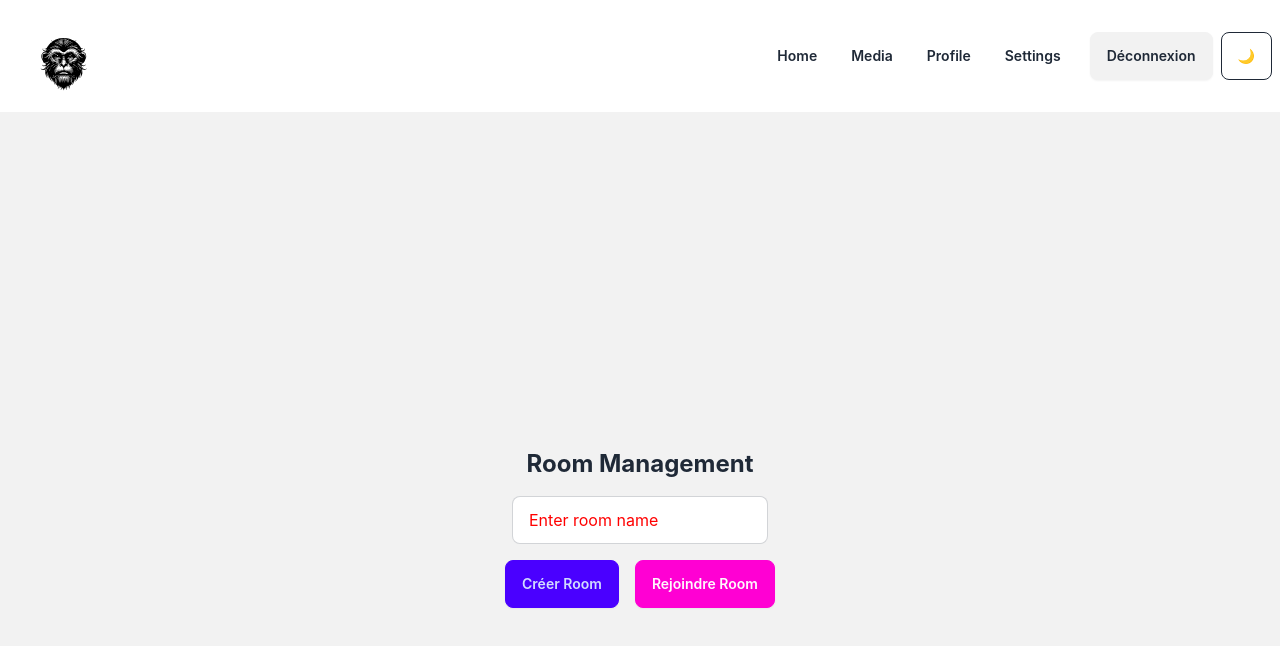
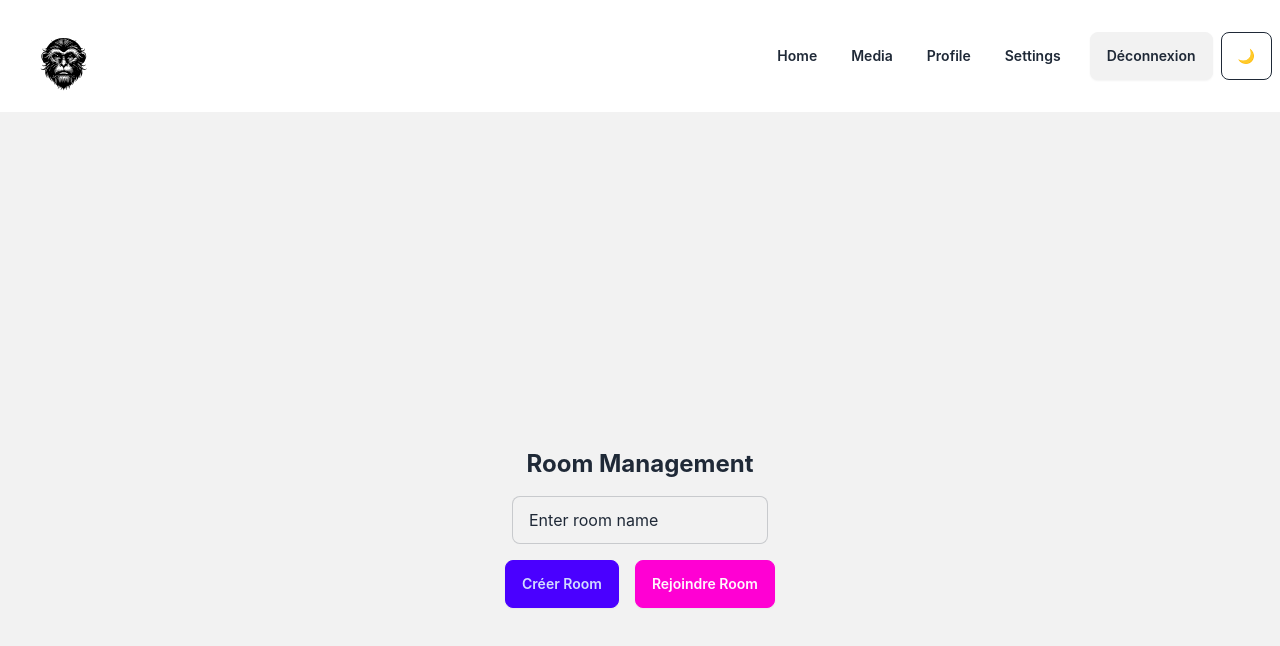
Before and after one commit to Jerem-14/jeu_react, a React (Vite) app: page / in a window 1280 px wide. Shown: the top 646 px of the page. Built offline with nearby package versions, Linux system fonts and the light colour scheme; no server answers; sample sign-in values are in the browser's storage.

Commit message:
[LightTheme] fix input color text sur le lightTheme qui écrivait blanc sur blanc

```diff
--- a/src/views/Home.jsx
+++ b/src/views/Home.jsx
@@ -22,7 +22,7 @@ const Home = () => {
                 value={roomName}
                 onChange={(e) => setRoomName(e.target.value)}
                 placeholder="Enter room name"
-                className="input input-bordered w-64 mb-4"
+                className="input input-bordered w-64 mb-4 text-base-content bg-base-200 placeholder:text-base-content/70"
             />
             <div className="flex space-x-4">
                 <button onClick={handleCreateRoom} className="btn btn-primary">
--- a/src/views/Media.jsx
+++ b/src/views/Media.jsx
@@ -36,7 +36,7 @@ const MediaUploadForm = () => {
             <input
               type="file"
               onChange={(e) => setFile(e.target.files[0])}
-              className="file-input file-input-bordered w-full"
+              className="file-input file-input-bordered w-full text-base-content bg-base-200"
               accept="image/*,video/*"
             />
           </div>
@@ -49,7 +49,7 @@ const MediaUploadForm = () => {
               placeholder="Add tags (comma separated)"
               value={tags}
               onChange={(e) => setTags(e.target.value)}
-              className="input input-bordered w-full"
+              className="input input-bordered w-full text-base-content bg-base-200 placeholder:text-base-content/70"
             />
           </div>
           <button
@@ -109,7 +109,7 @@ const MediaGallery = () => {
           <select
             value={filter}
             onChange={(e) => setFilter(e.target.value)}
-            className="select select-bordered w-full max-w-xs"
+            className="select select-bordered w-full max-w-xs text-base-content bg-base-200 placeholder:text-base-content/70"
           >
             <option value="all">All</option>
             <option value="image">Images</option>
```
